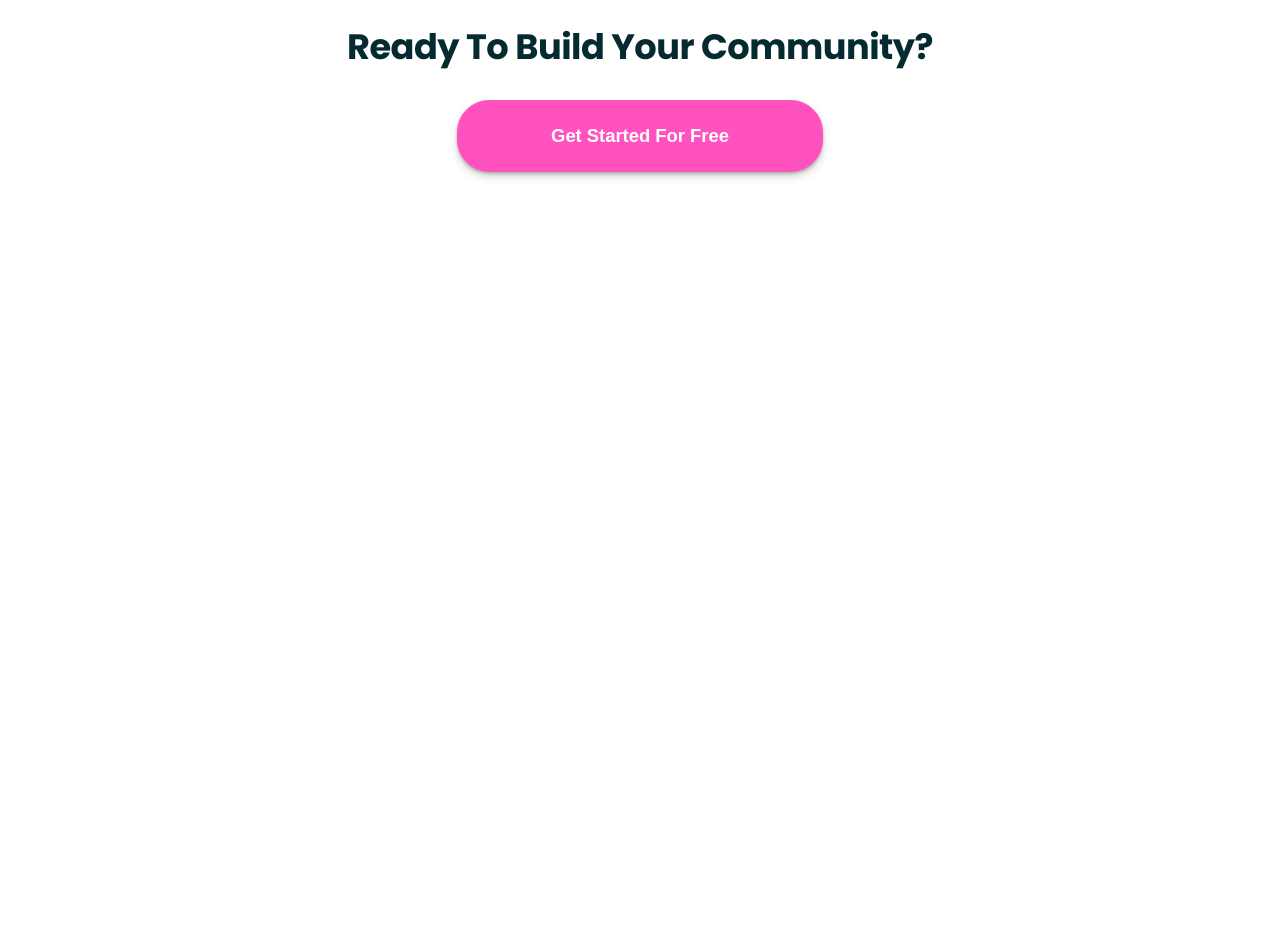
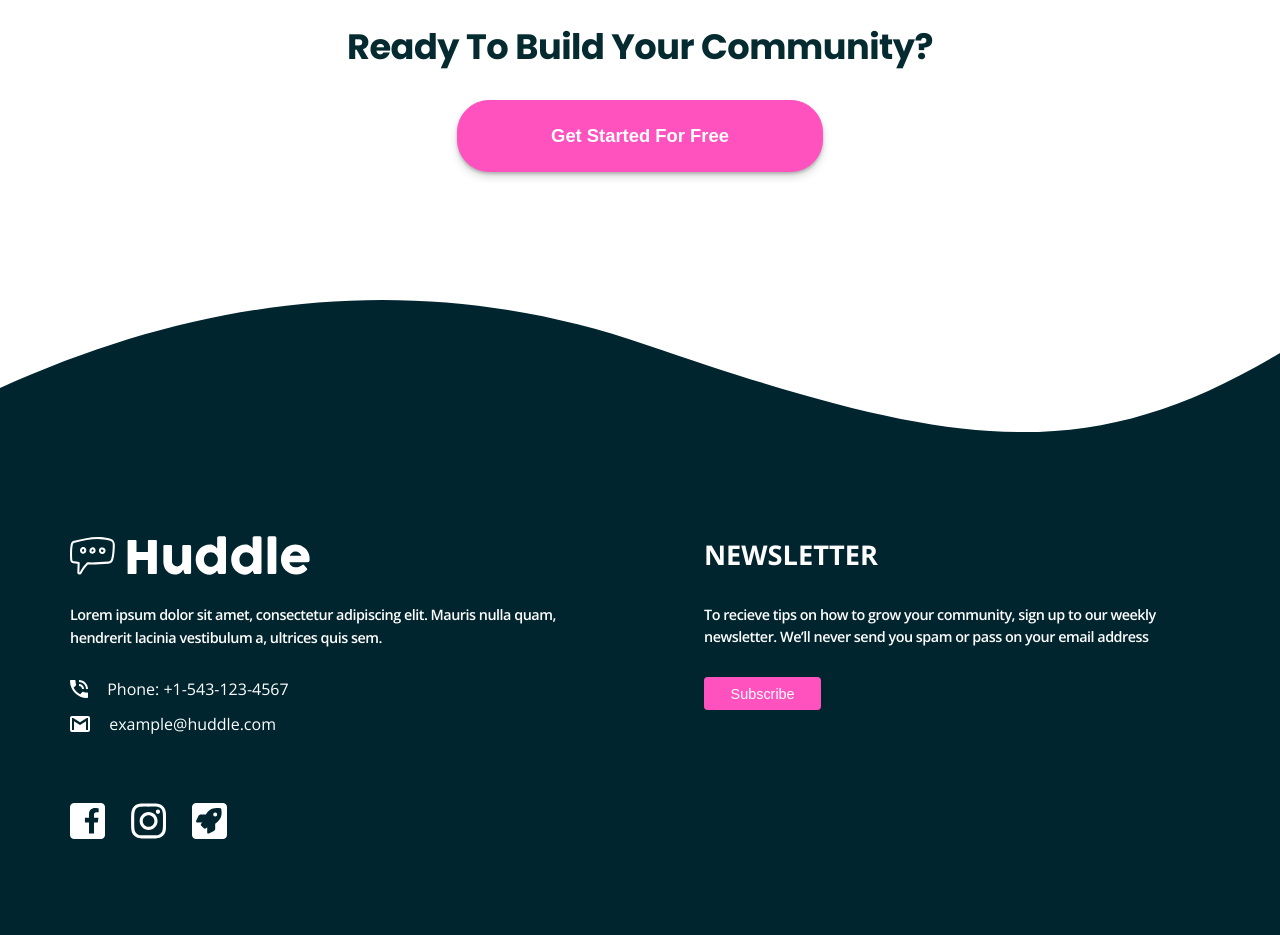
Before and after one commit to JakubChrapek/huddle-curved-landing, a Gatsby site: page / in a window 1280 px wide. Shown: the part 3770-4705 px from the top of the page. Before the commit the page ends 4070 px from the top, so only its background shows below. Built offline with nearby package versions, Linux system fonts and the light colour scheme; Gatsby itself is replaced by a stand-in of ours.

Commit message:
Curved sections ready. Started implementing footer section

```diff
--- a/package.json
+++ b/package.json
@@ -20,6 +20,7 @@
     "react": "^16.12.0",
     "react-dom": "^16.12.0",
     "react-helmet": "^5.2.1",
+    "react-icons": "^3.8.0",
     "react-media": "^1.10.0",
     "styled-components": "^5.0.0"
   },
--- a/src/components/Button.js
+++ b/src/components/Button.js
@@ -19,7 +19,7 @@ const StyledButton = styled.button`
   display: inline-block;
   max-width: 24rem;
   overflow: hidden;
-  border-radius: 2rem;
+  border-radius: ${props => (props.smallRadius ? `0.2rem` : `2rem`)};
   text-transform: capitalize;
   cursor: pointer;
   transition: color 0.2s ease-in-out, background-color 0.2s ease-in-out;
@@ -65,6 +65,7 @@ const Button = ({
   borderColor,
   bigger,
   shadow,
+  smallRadius,
 }) => (
   <>
     <StyledButton
@@ -73,6 +74,7 @@ const Button = ({
       borderColor={borderColor}
       bigger={bigger}
       shadow={shadow}
+      smallRadius={smallRadius}
     >
       {children}
     </StyledButton>
--- /dev/null
+++ b/src/components/Footer.js
@@ -0,0 +1,213 @@
+import React from "react"
+import styled from "styled-components"
+import Section from "../components/Section"
+import TextColumn from "../components/TextColumn"
+import Button from "../components/Button"
+import Logo from "../../static/logo.svg"
+import Email from "../../static/icon-email.svg"
+import Phone from "../../static/icon-phone.svg"
+import { colors } from "../utils/colors"
+import SVGImage from "../components/SVGImage"
+import bgFooterDesktop from "../../static/bg-footer-top-desktop.svg"
+import { FaFacebookF, FaRocket, FaInstagram } from "react-icons/fa"
+
+const FooterWrapper = styled.div`
+  display: flex;
+  flex-direction: column;
+  justify-content: center;
+  align-items: center;
+  width: 100%;
+  background-color: ${props => props.bgColor || "white"};
+`
+const SquishedFooterText = styled.p`
+  font-size: 0.9rem;
+  letter-spacing: -0.5px;
+  font-weight: 600;
+  line-height: 1.4rem;
+  color: ${colors.white};
+  margin-bottom: 1.8rem;
+`
+
+const ContactList = styled.ul`
+  list-style-type: none;
+  margin: 0;
+  padding: 0;
+`
+
+const StyledListItem = styled.li`
+  display: flex;
+  justify-content: flex-start;
+  align-items: center;
+  padding: 0;
+  margin: 0;
+  color: ${colors.white};
+  margin-bottom: 0.8rem;
+`
+
+const StyledIcon = styled.img`
+  width: 1.2 rem;
+  height: 1.2 rem;
+  vertical-align: middle;
+`
+
+const StyledLink = styled.a`
+  font-size: 1rem;
+  color: ${colors.white};
+  text-decoration: none;
+  margin-left: 1.2rem;
+  position: relative;
+
+  :before {
+    content: "";
+    position: absolute;
+    bottom: -2px;
+    left: 0;
+    width: 100%;
+    height: 1px;
+    background-color: currentColor;
+    transform-origin: left;
+    transform: scaleX(0);
+    transition: transform 0.3s ease-in-out;
+  }
+  :hover:before {
+    transform: scaleX(1);
+  }
+`
+const WhiteLogo = styled.img`
+  filter: brightness(0) invert(1);
+  margin-bottom: 1.8rem;
+`
+
+const StyledSocialList = styled.ul`
+  list-style-type: none;
+  display: flex;
+  flex-direction: row;
+  justify-content: center;
+  align-items: center;
+  z-index: 1;
+`
+
+const StyledSocialIcon = styled.li`
+  display: flex;
+  justify-content: ${props => (props.alignRight ? `flex-end` : `center`)};
+  align-items: center;
+  border: ${props => (props.bgColor ? `none` : `1px solid ${colors.white}`)};
+  background-color: ${props => props.bgColor || colors.white};
+  border-radius: 4px;
+  margin: 3.5rem 1.6rem 0 0;
+  width: 2.2rem;
+  height: 2.2rem;
+  text-align: center;
+  cursor: pointer;
+  transition: transform 0.15s ease-in-out, background-color 0.15s ease-in-out,
+    border-color 0.15s ease-in-out;
+
+  :last-child {
+    margin-right: 0;
+  }
+
+  :hover {
+    transform: scale(0.9);
+    border-color: ${props => (props.bgColor ? `none` : `${colors.pink}`)};
+    background-color: ${props => props.bgColor || colors.pink};
+  }
+
+  :hover svg path {
+    fill: ${props => (props.bgColor ? `${colors.pink}` : `${colors.white}`)};
+  }
+  svg {
+    vertical-align: middle;
+    width: ${props => (props.bigger ? `2.5rem` : `1.6rem`)};
+    height: ${props => (props.bigger ? `2.5rem` : `1.6rem`)};
+    path {
+      fill: ${props =>
+        props.bgColor ? `${colors.white}` : `${colors.darkCyan}`};
+      transition: fill 0.2s ease-in-out;
+    }
+  }
+`
+
+const NewsletterHeader = styled.h3`
+  font-size: 1.7rem;
+  color: ${colors.white};
+  text-transform: uppercase;
+  font-weight: 700;
+  font-family: "Open Sans", sans-serif;
+  margin-bottom: 1.9rem;
+`
+
+const Footer = () => (
+  <>
+    <SVGImage src={bgFooterDesktop} alt="" />
+    <FooterWrapper bgColor={colors.darkCyan}>
+      <Section top>
+        <TextColumn left text>
+          <WhiteLogo src={Logo} alt="Huddle" />
+          <SquishedFooterText>
+            Lorem ipsum dolor sit amet, consectetur adipiscing elit. Mauris
+            nulla quam, hendrerit lacinia vestibulum a, ultrices quis sem.
+          </SquishedFooterText>
+          <ContactList>
+            <StyledListItem>
+              <StyledIcon src={Phone} />
+              <StyledLink href="tel:+1-543-123-4567">
+                Phone: +1-543-123-4567
+              </StyledLink>
+            </StyledListItem>
+            <StyledListItem>
+              <StyledIcon src={Email} />
+              <StyledLink href="mailto:example@huddle.com">
+                example@huddle.com
+              </StyledLink>
+            </StyledListItem>
+          </ContactList>
+          <StyledSocialList>
+            <StyledSocialIcon
+              alignRight
+              as="a"
+              href="https://facebook.com/kryptonum"
+              target="blank"
+            >
+              <FaFacebookF />
+            </StyledSocialIcon>
+            <StyledSocialIcon
+              bigger
+              bgColor={colors.darkCyan}
+              as="a"
+              href="https://instagram.com/kryptonum.studio"
+              target="blank"
+            >
+              <FaInstagram />
+            </StyledSocialIcon>
+            <StyledSocialIcon
+              as="a"
+              href="https://kryptonumstudio.com/en/kryptonum-studio/"
+              target="blank"
+            >
+              <FaRocket />
+            </StyledSocialIcon>
+          </StyledSocialList>
+        </TextColumn>
+        <TextColumn right text>
+          <NewsletterHeader>Newsletter</NewsletterHeader>
+          <SquishedFooterText>
+            To recieve tips on how to grow your community, sign up to our weekly
+            newsletter. We’ll never send you spam or pass on your email address
+          </SquishedFooterText>
+          <form>
+            <Button
+              textColor={colors.white}
+              bgColor={colors.pink}
+              borderColor={colors.pink}
+              smallRadius
+            >
+              Subscribe
+            </Button>
+          </form>
+        </TextColumn>
+      </Section>
+    </FooterWrapper>
+  </>
+)
+
+export default Footer
--- a/src/components/GrowSection.js
+++ b/src/components/GrowSection.js
@@ -1,7 +1,6 @@
 import React from "react"
 import Section from "../components/Section"
 import TextColumn from "../components/TextColumn"
-import styled from "styled-components"
 import H2 from "../components/H2"
 import P from "../components/P"
 import CenteredDiv from "../components/CenteredDiv"
--- a/src/components/H3.js
+++ b/src/components/H3.js
@@ -8,13 +8,19 @@ const StyledH3 = styled.h3`
   line-height: ${props => (props.bigger ? "3.2rem" : "1.6rem")};
   letter-spacing: 0px;
   margin-bottom: 2rem;
-  text-transform: capitalize;
+  text-transform: ${props => (props.uppercase ? `uppercase` : `capitalize`)};
   font-family: ${props =>
     props.open ? `"Open Sans", sans-serif` : `"Poppins", sans-serif`};
 `
 
-const H3 = ({ children, bigger, light, textColor, open }) => (
-  <StyledH3 bigger={bigger} color={textColor} light={light} open={open}>
+const H3 = ({ children, bigger, light, textColor, open, uppercase }) => (
+  <StyledH3
+    bigger={bigger}
+    color={textColor}
+    light={light}
+    open={open}
+    uppercase={uppercase}
+  >
     {children}
   </StyledH3>
 )
--- a/src/components/Layout.js
+++ b/src/components/Layout.js
@@ -1,8 +1,9 @@
 import React from "react"
 import PropTypes from "prop-types"
 import { useStaticQuery, graphql } from "gatsby"
+import { createGlobalStyle } from "styled-components"
 import Header from "./Header"
-import { createGlobalStyle } from "styled-components"
+import Footer from "./Footer"
 
 const GlobalStyle = createGlobalStyle`
 
@@ -46,11 +47,7 @@ const Layout = ({ children }) => {
       <Header siteTitle={data.site.siteMetadata.title} />
       <div>
         <main>{children}</main>
-        <footer>
-          © {new Date().getFullYear()}, Built with
-          {` `}
-          <a href="https://www.gatsbyjs.org">Gatsby</a>
-        </footer>
+        <Footer />
       </div>
     </>
   )
--- a/src/components/Section.js
+++ b/src/components/Section.js
@@ -5,8 +5,8 @@ import { colors } from "../utils/colors"
 const StyledSection = styled.div`
   display: flex;
   justify-content: space-between;
-  align-items: center;
-  background-color: ${props => `#${props.bgColor}` || colors.white};
+  align-items: ${props => (props.top ? `flex-start` : `center`)};
+  background-color: ${props => `${props.bgColor}` || colors.white};
   margin: ${props => {
     if (props.noMargin) {
       return `0`
@@ -27,12 +27,14 @@ const Section = ({
   noMargin,
   smallerMargin,
   biggerMargin,
+  top,
 }) => (
   <StyledSection
     bgColor={bgColor}
     noMargin={noMargin}
     smallerMargin={smallerMargin}
     biggerMargin={biggerMargin}
+    top={top}
   >
     {children}
   </StyledSection>
--- a/src/components/UsersSection.js
+++ b/src/components/UsersSection.js
@@ -1,7 +1,6 @@
 import React from "react"
 import Section from "../components/Section"
 import TextColumn from "../components/TextColumn"
-import styled from "styled-components"
 import H2 from "../components/H2"
 import P from "../components/P"
 import CenteredDiv from "../components/CenteredDiv"
```
Also changed, not shown: 1 other file.
